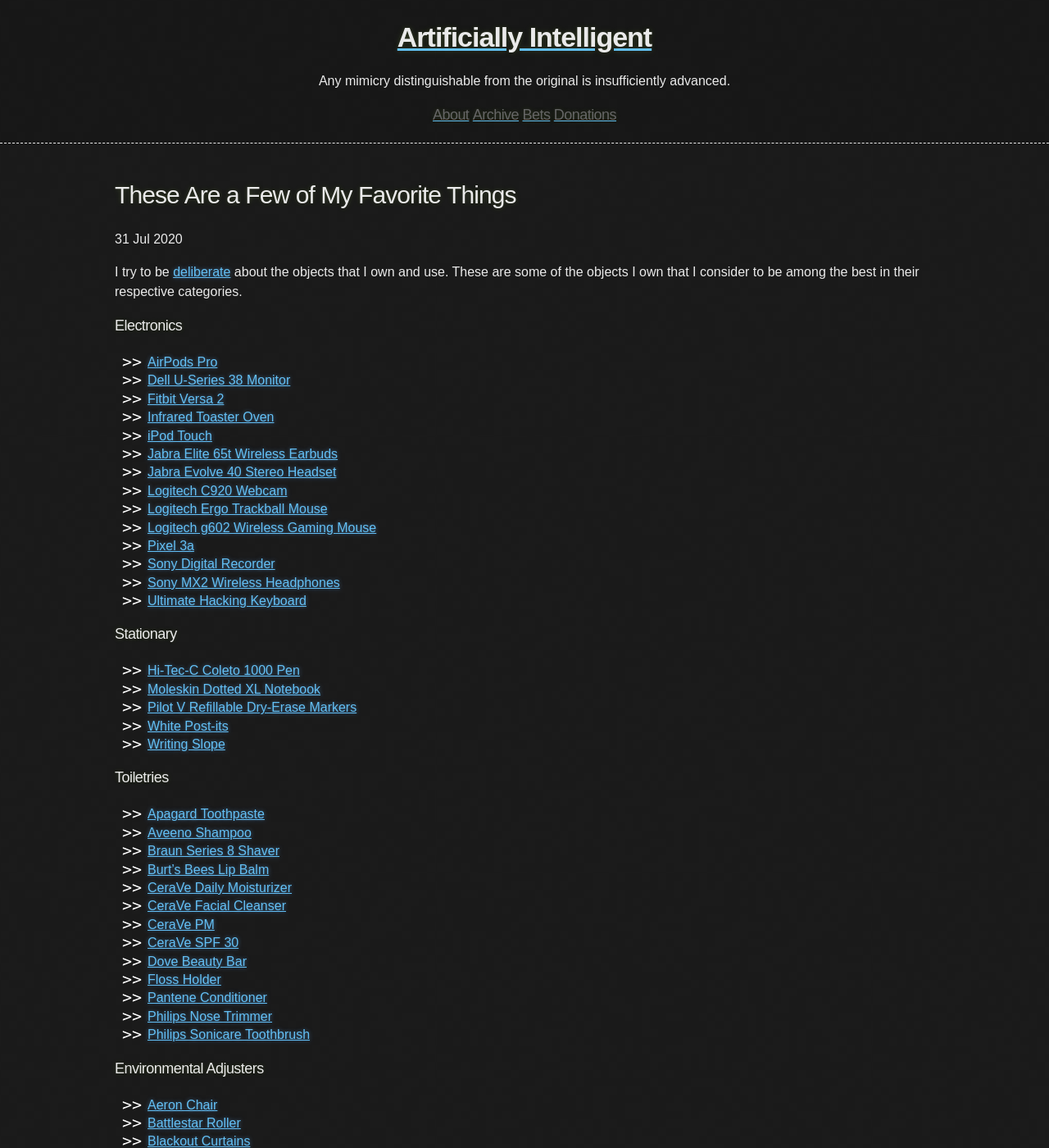
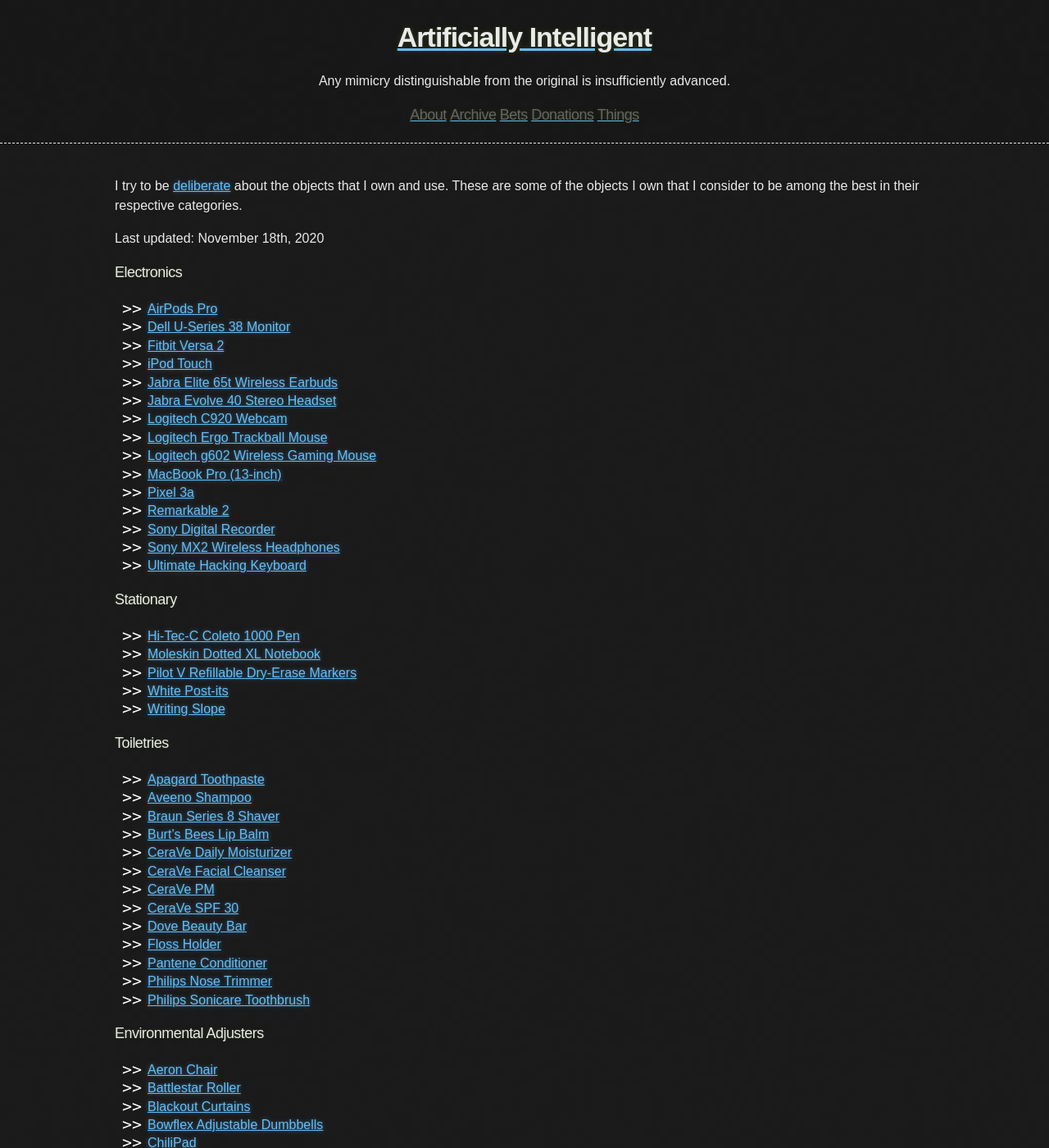
Before and after one commit to tocttou/hacker-blog, a Jekyll site: the page built from things.md, in a window 1280 px wide and 1400 px high. Shown: the whole window at 82% size. Built offline with Jekyll 4.4.1, drawn with Linux system fonts in a browser that asks for light colours; some of the changed text lies outside the part shown.

Commit message:
created things

```diff
--- a/_includes/links.html
+++ b/_includes/links.html
@@ -2,3 +2,4 @@
 <a href="{{ "/archive" | prepend: site.baseurl | replace: '//', '/' }}"><h2 class="header-link">Archive</h2></a>
 <a href="{{ "/bets" | prepend: site.baseurl | replace: '//', '/' }}"><h2 class="header-link">Bets</h2></a>
 <a href="{{ "/donations" | prepend: site.baseurl | replace: '//', '/' }}"><h2 class="header-link">Donations</h2></a>
+<a href="{{ "/things" | prepend: site.baseurl | replace: '//', '/' }}"><h2 class="header-link">Things</h2></a>
--- a/_posts/2020-7-31-Favorite-Things.md
+++ b/things.md
@@ -1,22 +1,25 @@
 ---
-title: These Are a Few of My Favorite Things
-published: true
+layout: page
+title: My Favorite Things
 ---
 I try to be [deliberate](https://www.neelnanda.io/blog/be-deliberate) about the objects that I own and use. These are some of the objects I own that I consider to be among the best in their respective categories.
+
+Last updated: November 18th, 2020
 
 ### Electronics
 
 * [AirPods Pro](https://www.apple.com/airpods-pro/)
 * [Dell U-Series 38 Monitor](https://www.amazon.com/gp/product/B073FHWTPL/ref=ppx_yo_dt_b_search_asin_title?ie=UTF8&psc=1&pldnSite=1)
 * [Fitbit Versa 2](https://smile.amazon.com/gp/product/B07TWFVDWT/ref=ppx_yo_dt_b_search_asin_title?ie=UTF8&psc=1)
-* [Infrared Toaster Oven](https://smile.amazon.com/Panasonic-NB-G110P-FlashXpress-Infrared-Removable/dp/B008C9UFDI)
 * [iPod Touch](https://www.apple.com/ipod-touch/)
 * [Jabra Elite 65t Wireless Earbuds](https://www.jabra.com/bluetooth-headsets/jabra-elite-65t##100-99000000-02)
 * [Jabra Evolve 40 Stereo Headset](https://www.jabra.com/business/office-headsets/jabra-evolve/jabra-evolve-40##6393-823-109)
 * [Logitech C920 Webcam](https://www.amazon.com/Logitech-C920-Pro-Webcam-Black/dp/B00829D0GM?pldnSite=1)
 * [Logitech Ergo Trackball Mouse](https://www.amazon.com/gp/product/B0753P1GTS/ref=ppx_yo_dt_b_search_asin_title?ie=UTF8&psc=1&pldnSite=1)
 * [Logitech g602 Wireless Gaming Mouse](https://www.logitech.com/en-ch/product/g602-wireless-gaming-mouse)
+* [MacBook Pro (13-inch)](https://www.apple.com/shop/buy-mac/macbook-pro/13-inch)
 * [Pixel 3a](https://store.google.com/us/product/pixel_3a)
+* [Remarkable 2](https://remarkable.com/store/remarkable-2)
 * [Sony Digital Recorder](https://www.amazon.com/Sony-ICDPX370-Digital-Recorder-Built/dp/B06XFTWCBJ)
 * [Sony MX2 Wireless Headphones](https://www.amazon.com/Sony-Noise-Cancelling-Headphones-WH1000XM2/dp/B074KDJVS2)
 * [Ultimate Hacking Keyboard](https://ultimatehackingkeyboard.com/product/uhk60)
@@ -50,6 +53,7 @@ I try to be [deliberate](https://www.neelnanda.io/blog/be-deliberate) about the
 * [Aeron Chair](https://store.hermanmiller.com/office/office-chairs/aeron-chair/2195348.html?lang=en_US)
 * [Battlestar Roller](https://www.roguefitness.com/mobility-wod-battlestar-2-0-kits)
 * [Blackout Curtains](https://www.amazon.com/gp/product/B071YYPDWJ/ref=ppx_yo_dt_b_search_asin_title?ie=UTF8&psc=1&pldnSite=1)
+* [Bowflex Adjustable Dumbbells](https://www.bowflex.com/selecttech/552/100131.html)
 * [ChiliPad](https://www.chilitechnology.com/products/chilipad-sleep-system)
 * [Earplugs](https://smile.amazon.com/Macks-Ultra-Soft-Foam-Earplugs/dp/B0051U7W32)
 * [Headphone Hook](https://www.amazon.com/gp/product/B07QJ9JZZX/ref=ppx_yo_dt_b_search_asin_title?ie=UTF8&psc=1&pldnSite=1)
```
Also changed, not shown: other parts of things.md (+3 -0 lines).
